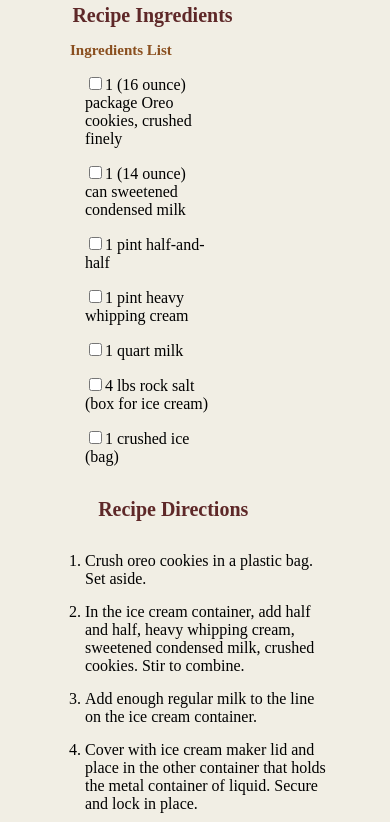
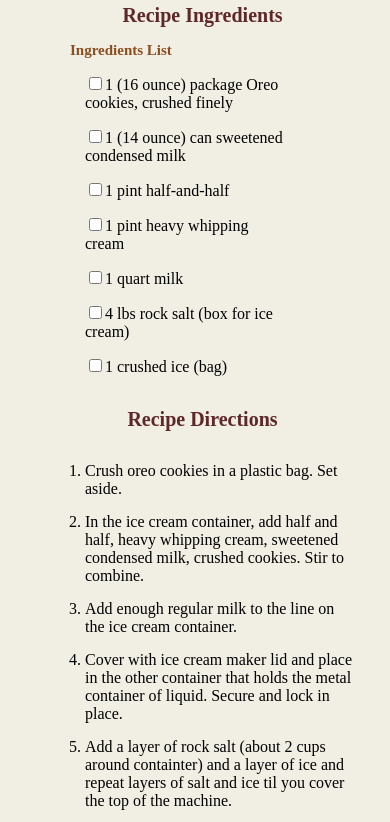
Before and after one commit to andyl22/TOP-Recipes-Project, a plain HTML site: page recipes/oreoicecream.html in a window 390 px wide. Shown: the part 740-1562 px from the top of the page. Drawn offline with Linux system fonts and the light colour scheme.

Commit message:
Fixing some media alignment issues with recipe details

```diff
--- a/style.css
+++ b/style.css
@@ -173,6 +173,7 @@ a:hover {
 
     li {
         margin: 0px 0px 15px 45px;
+        padding-right: 10%;
     }
 
 
@@ -205,8 +206,13 @@ a:hover {
 	}
 
     .recipe-directions {
-        max-width: 85vw;
-        min-width: 100px;
+        width: 100%;
+        max-width: 100%;
+    }
+
+    #ingredients-container {
+        margin-right: 0px;
+        width: 100%;
     }
 
     .heart-of-the-recipe {
```
